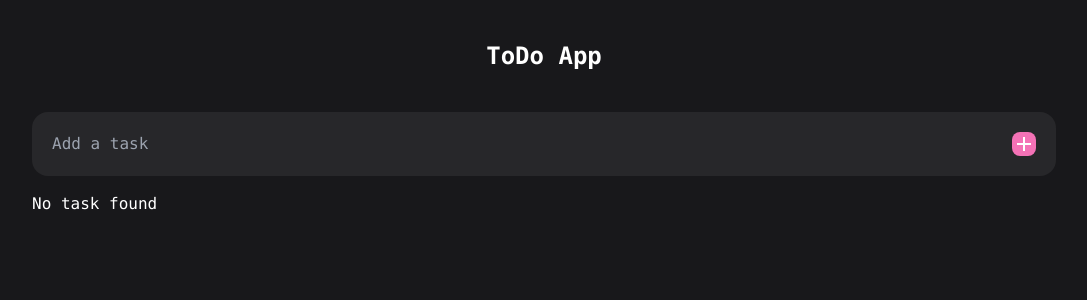
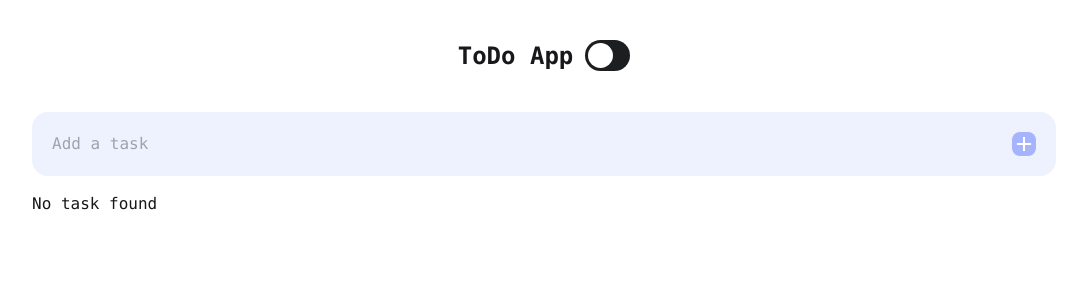
Before and after one commit to hermanzuiakov/todo-react, a React (Create React App) app in the folder todo/: page / in a window 1280 px wide. Shown: the top 300 px of the page, without its empty margins (96-1183 px from the left). Built offline with nearby package versions, Linux system fonts and the light colour scheme.

Commit message:
Add theme changer

```diff
--- a/todo/src/components/layout/Layout.jsx
+++ b/todo/src/components/layout/Layout.jsx
@@ -2,7 +2,7 @@ import React from 'react';
 
 const Layout = ({children}) => {
     return (
-        <div className="bg-zinc-900 min-h-screen text-white py-10 font-mono">
+        <div className={`font-mono`}>
             {children}
         </div>
     );
--- a/todo/src/components/screens/Home/Home.jsx
+++ b/todo/src/components/screens/Home/Home.jsx
@@ -3,6 +3,7 @@ import ToDoItem from "./item/ToDoItem";
 import ToDoField from "./ToDoField/ToDoField";
 
 const Home = () => {
+    const [darkToggle, setDarkToggle] = React.useState(false)
 
     const [toDos, setToDos] = useState(() => {
         const savedToDos = localStorage.getItem("toDos");
@@ -27,10 +28,24 @@ const Home = () => {
     const removeToDo = id => setToDos([...toDos].filter(t => t._id !== id))
 
     return (
+        <div className={
+            `min-h-screen py-10
+            ${darkToggle ? 'bg-zinc-900 text-white' : 'bg-white text-zinc-900'}`
+        }>
             <div className="w-4/5 mx-auto">
-            <h1 className="text-2xl font-bold text-center mb-10">ToDo App</h1>
+                <div className="flex justify-center align-center">
+                    <h1 className="text-2xl font-bold text-center mb-10 mr-3">ToDo App</h1>
 
-            <ToDoField setToDos={setToDos}/>
+                    <label className="toggleDarkBtn">
+                        <input type="checkbox" onClick={() => setDarkToggle(!darkToggle)}/>
+                        <span className="slideBtnTg round"></span>
+                    </label>
+                </div>
+
+                <ToDoField
+                    darkToggle={darkToggle}
+                    setToDos={setToDos}
+                />
 
                 <>
                     {toDos?.length > 0 ? (
@@ -42,6 +57,7 @@ const Home = () => {
                                         task={toDo}
                                         changeToDo = {changeToDo}
                                         removeToDo = {removeToDo}
+                                        darkToggle = {darkToggle}
                                     />
                                 ))
                             }
@@ -54,6 +70,7 @@ const Home = () => {
                 </>
 
             </div>
+        </div>
     );
 };
 
--- a/todo/src/components/screens/Home/ToDoField/ToDoField.jsx
+++ b/todo/src/components/screens/Home/ToDoField/ToDoField.jsx
@@ -1,7 +1,7 @@
 import React, {useState} from 'react';
 import {MdOutlineAdd} from "react-icons/md";
 
-const ToDoField = ({setToDos}) => {
+const ToDoField = ({setToDos, darkToggle}) => {
     const [title, setTitle] = useState('');
     const [errorMessage, setErrorMessage] = useState('');
     const [successMessage, setSuccessMessage] = useState('');
@@ -27,14 +27,19 @@ const ToDoField = ({setToDos}) => {
     }
 
     return <div>
-        <div className="flex justify-between items-center mb-4 rounded-2xl bg-zinc-800 p-5 w-full">
+        <div
+            className={`
+            ${darkToggle ? 'bg-zinc-800' : 'bg-indigo-50'}
+            flex justify-between items-center mb-4 rounded-2xl p-5 w-full
+            `}
+        >
             <input
                 type="text"
                 id="taskField"
                 onChange={e => setTitle(e.target.value)}
                 value={title}
                 onKeyPress={e => e.key === 'Enter' && addToDo(title)}
-                className='bg-transparent w-full border-none outline-none'
+                className={`bg-transparent w-full border-none outline-none`}
                 placeholder='Add a task'
             />
 
@@ -46,7 +51,7 @@ const ToDoField = ({setToDos}) => {
                 }
             >
                 <MdOutlineAdd
-                    className="text-white rounded-lg bg-pink-400"
+                    className={`${darkToggle ? 'bg-pink-400' : 'bg-indigo-300'} text-white rounded-lg`}
                     size={24}
                 />
             </button>
--- a/todo/src/components/screens/Home/item/CheckBox.jsx
+++ b/todo/src/components/screens/Home/item/CheckBox.jsx
@@ -1,17 +1,22 @@
 import React from 'react';
 import { BsCheck2 } from 'react-icons/bs';
 
-const CheckBox = ({isCompleted}) => {
+const CheckBox = ({isCompleted, darkToggle}) => {
     return (
         <div
             className={`
-            border-2 rounded-lg border-pink-400
-                ${isCompleted ? 'bg-pink-400' : ''}
+            border-2 rounded-lg
+            ${darkToggle ? 'border-pink-400' : 'border-indigo-300'}
+            ${isCompleted ? 'bg-pink-400' : ''}
+            ${isCompleted&&!darkToggle ? 'bg-indigo-300' : ''}
                 w-6 h-6 mr-3 flex align-center justify-center`
             }
         >
             {isCompleted&&
-                <BsCheck2 size={24} className="text-gray-900" />
+                <BsCheck2
+                    size={24}
+                    className={`${darkToggle ? 'text-gray-900' : 'text-white'}`}
+                />
             }
         </div>
     );
--- a/todo/src/components/screens/Home/item/ToDoItem.jsx
+++ b/todo/src/components/screens/Home/item/ToDoItem.jsx
@@ -2,11 +2,16 @@ import React from 'react';
 import CheckBox from "./CheckBox";
 import { BsTrash } from 'react-icons/bs';
 
-const ToDoItem = ({task, changeToDo, removeToDo}) => {
+const ToDoItem = ({task, changeToDo, removeToDo, darkToggle}) => {
     return (
-        <div className="flex justify-between items-center mb-4 rounded-2xl bg-zinc-800 p-5 w-full">
+        <div className={`
+        ${darkToggle ? 'bg-zinc-800' : 'bg-indigo-50'}
+        flex justify-between items-center mb-4 rounded-2xl p-5 w-full`}>
             <button className="flex items-center" onClick={() => changeToDo(task._id)}>
-                <CheckBox isCompleted={task.isCompleted} />
+                <CheckBox
+                    darkToggle={darkToggle}
+                    isCompleted={task.isCompleted}
+                />
                 <span className={`${task.isCompleted ? 'line-through' : ''}`}>
                     {task.title}
                 </span>
@@ -15,7 +20,9 @@ const ToDoItem = ({task, changeToDo, removeToDo}) => {
             <button onClick={() => removeToDo(task._id)}>
                 <BsTrash
                     size={22}
-                    className="text-gray-500 hover:text-white transition-colors easy-in-out duration-300"
+                    className={`
+                    ${darkToggle ? 'text-gray-500 hover:text-white' : 'text-gray-600 hover:text-indigo-400'}
+                    transition-colors easy-in-out duration-300`}
                 />
             </button>
         </div>
--- a/todo/src/index.css
+++ b/todo/src/index.css
@@ -15,3 +15,54 @@ code {
   font-family: source-code-pro, Menlo, Monaco, Consolas, 'Courier New',
     monospace;
 }
+
+.toggleDarkBtn {
+  position: relative;
+  display: inline-block;
+  width: 45px;
+  height: 31px;
+}
+.toggleDarkBtn input {
+  opacity: 0;
+  width: 0;
+  height: 0;
+}
+.slideBtnTg {
+  position: absolute;
+  cursor: pointer;
+  top: 0;
+  left: 0;
+  right: 0;
+  bottom: 0;
+  background-color: #1d1e1f;
+  -webkit-transition: 0.5s;
+  transition: 0.5s;
+}
+.slideBtnTg:before {
+  position: absolute;
+  content: "";
+  height: 25px;
+  width: 25px;
+  left: 3px;
+  bottom: 3px;
+  -webkit-transition: 0.5s;
+  transition: 0.5s;
+  background-color: white;
+}
+input:checked + .slideBtnTg {
+  background-color: white;
+}
+input:checked + .slideBtnTg:before {
+  background-color: #1d1e1f;
+}
+input:checked + .slideBtnTg:before {
+  -webkit-transform: translateX(13px);
+  -ms-transform: translateX(13px);
+  transform: translateX(13px);
+}
+.slideBtnTg.round {
+  border-radius: 34px;
+}
+.slideBtnTg.round:before {
+  border-radius: 50%;
+}
```
Lines whose indentation alone changed are shown as unchanged.
